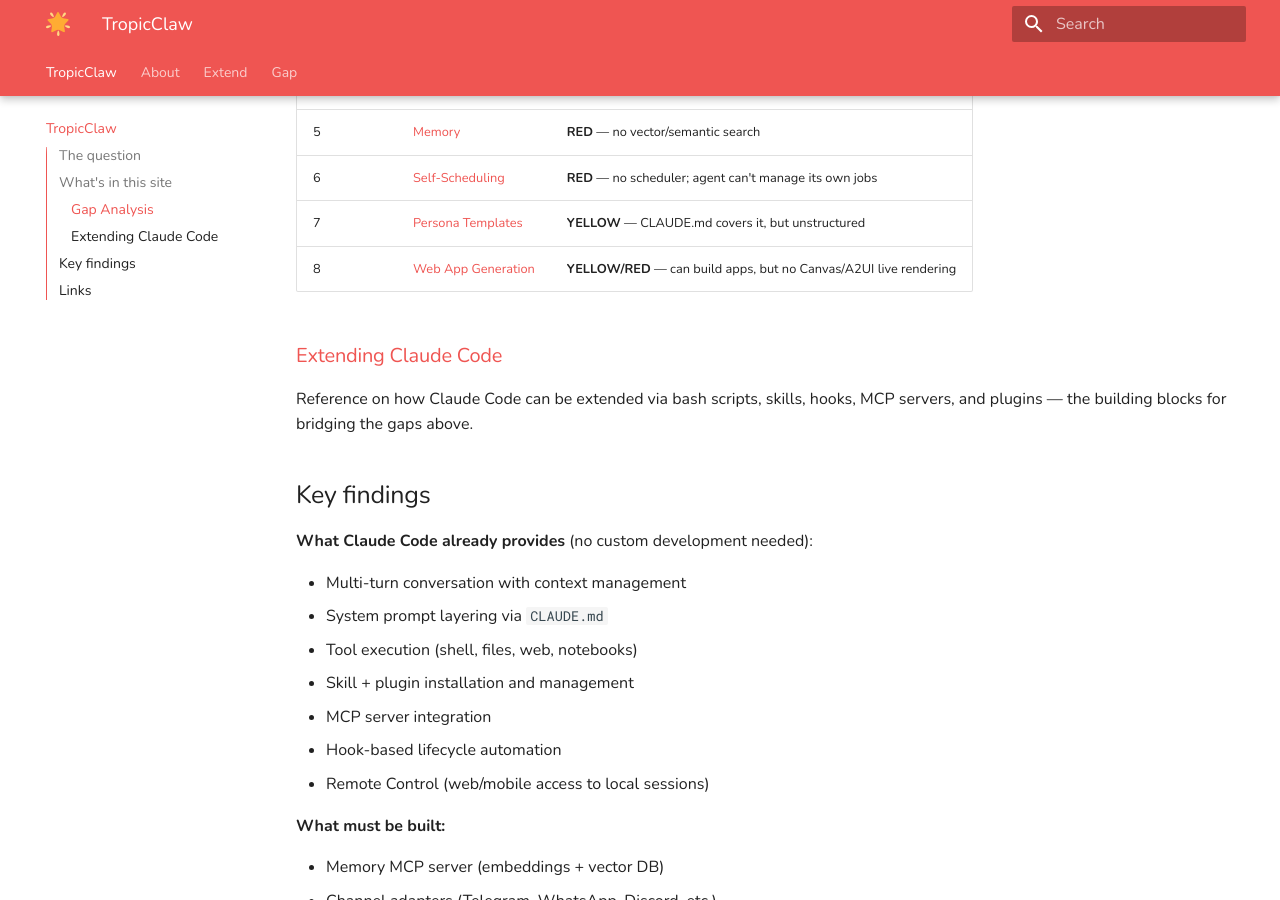
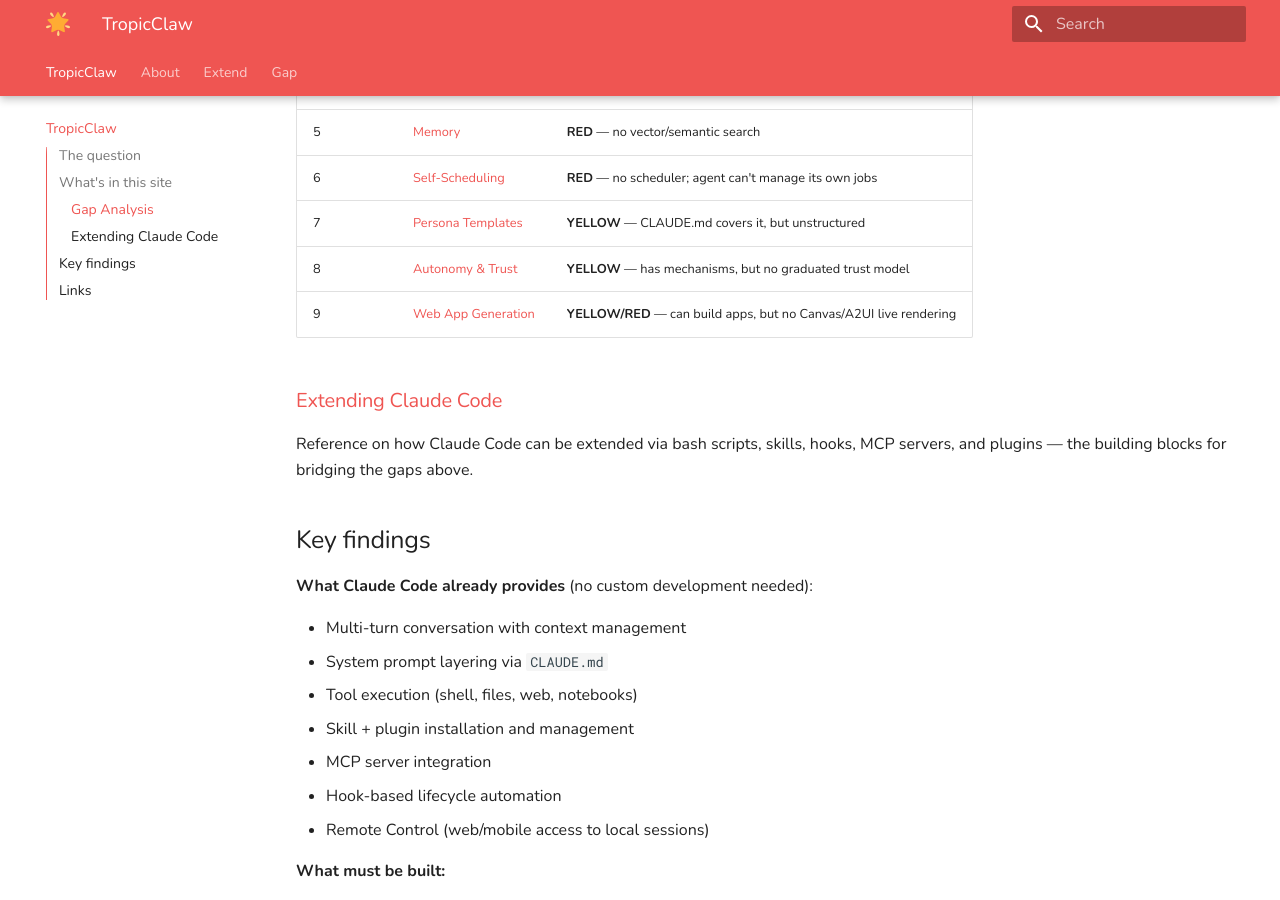
Before and after one commit to pforret/TropicClaw, an MkDocs documentation site: the page built from docs/index.md, in a window 1280 px wide and 900 px high, scrolled down 1028 px. Built offline with MkDocs 1.6.1 and Material for MkDocs 9.7.7, drawn with Linux system fonts in a browser that asks for light colours.

Commit message:
MOD: index.md

```diff
--- a/docs/index.md
+++ b/docs/index.md
@@ -22,16 +22,17 @@ Claude Code already provides many of these capabilities natively. TropicClaw map
 
 Subsystem-by-subsystem comparison of OpenClaw vs Claude Code. Each page covers what Claude Code provides, what's missing, and how to build the missing pieces.
 
-| # | Subsystem | Verdict |
-|---|-----------|---------|
-| 1 | [Gateway](gap/01-gateway.md) | **YELLOW** — hooks + CLI work, but no persistent daemon |
-| 2 | [Channels](gap/02-channels.md) | **RED** — only Slack MCP + Remote Control; rest must be built |
-| 3 | [Agent Runtime](gap/03-agent-runtime.md) | **YELLOW** — multi-turn works; no multi-agent orchestration |
-| 4 | [Tools & Skills](gap/04-tools-skills.md) | **GREEN/YELLOW** — most tools exist natively |
-| 5 | [Memory](gap/05-memory.md) | **RED** — no vector/semantic search |
-| 6 | [Self-Scheduling](gap/06-self-scheduling.md) | **RED** — no scheduler; agent can't manage its own jobs |
-| 7 | [Persona Templates](gap/07-persona-templates.md) | **YELLOW** — CLAUDE.md covers it, but unstructured |
-| 8 | [Web App Generation](gap/08-web-app-generation.md) | **YELLOW/RED** — can build apps, but no Canvas/A2UI live rendering |
+| # | Subsystem                                          | Verdict                                                            |
+|---|----------------------------------------------------|--------------------------------------------------------------------|
+| 1 | [Gateway](gap/01-gateway.md)                       | **YELLOW** — hooks + CLI work, but no persistent daemon            |
+| 2 | [Channels](gap/02-channels.md)                     | **RED** — only Slack MCP + Remote Control; rest must be built      |
+| 3 | [Agent Runtime](gap/03-agent-runtime.md)           | **YELLOW** — multi-turn works; no multi-agent orchestration        |
+| 4 | [Tools & Skills](gap/04-tools-skills.md)           | **GREEN/YELLOW** — most tools exist natively                       |
+| 5 | [Memory](gap/05-memory.md)                         | **RED** — no vector/semantic search                                |
+| 6 | [Self-Scheduling](gap/06-self-scheduling.md)       | **RED** — no scheduler; agent can't manage its own jobs            |
+| 7 | [Persona Templates](gap/07-persona-templates.md)   | **YELLOW** — CLAUDE.md covers it, but unstructured                 |
+| 8 | [Autonomy & Trust](gap/08-autonomy-trust.md)       | **YELLOW** — has mechanisms, but no graduated trust model          |
+| 9 | [Web App Generation](gap/09-web-app-generation.md) | **YELLOW/RED** — can build apps, but no Canvas/A2UI live rendering |
 
 ### [Extending Claude Code](extend/index.md)
 
```
